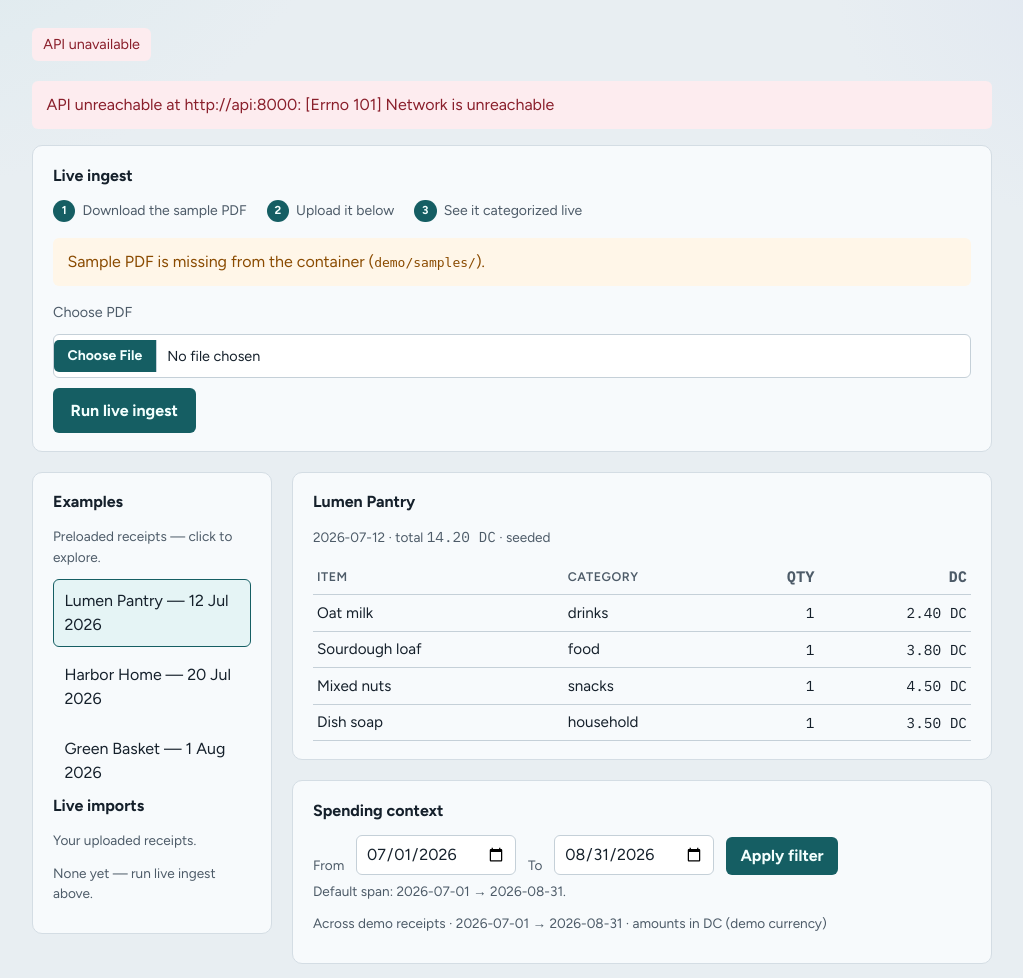
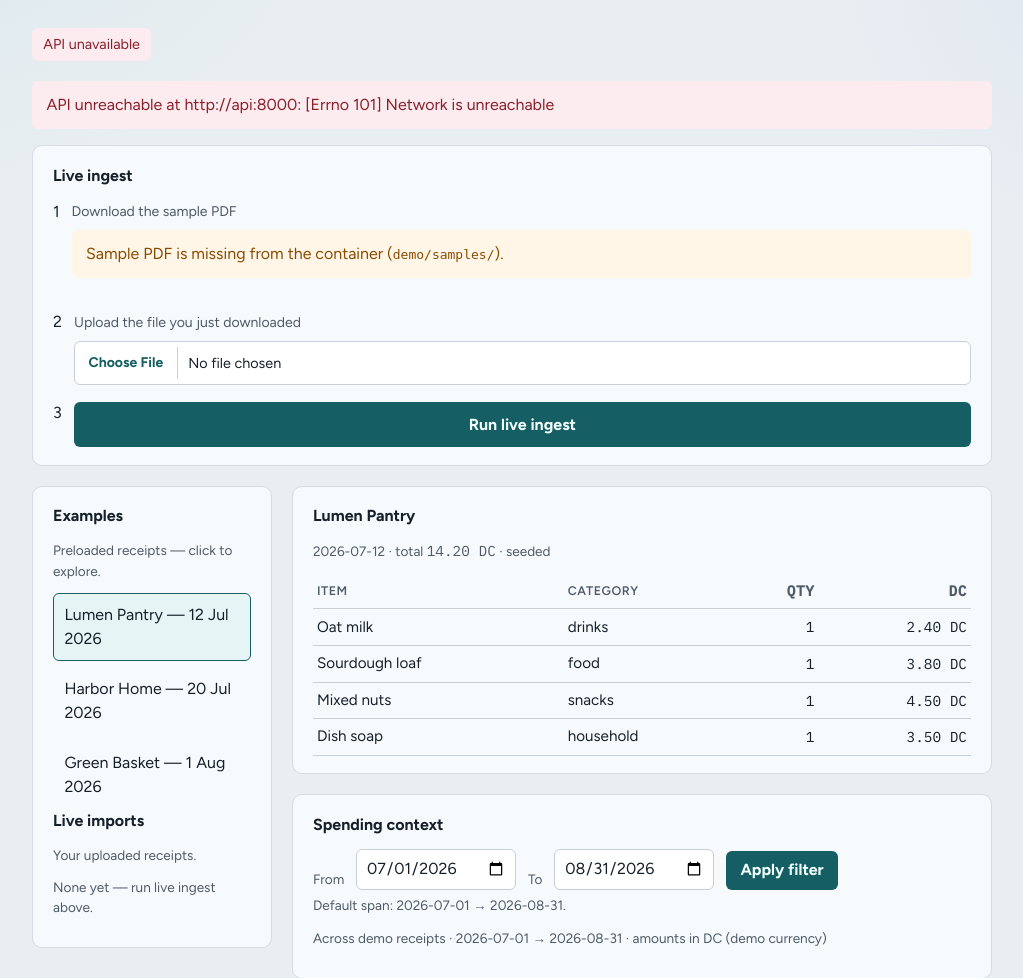
Before and after one commit to RoxanaTapia/receipt-intelligence-demo, a FastAPI app: page / in a window 1280 px wide. Shown: the part 196-1174 px from the top of the page, without its empty margins (128-1151 px from the left). Run offline with FastAPI, Linux system fonts and the light colour scheme; data that the repository does not hold is empty.

Commit message:
Redesign live ingest as vertical 3-step flow with distinct button styles
Co-authored-by: Cursor <cursoragent@cursor.com>

```diff
--- a/demo/app/static/demo.css
+++ b/demo/app/static/demo.css
@@ -265,8 +265,79 @@ th {
   filter: none;
 }
 
-.ingest-wait {
-  margin: 0.35rem 0 0;
+.ingest-steps {
+  display: grid;
+  gap: 1rem;
+  margin-top: 0.5rem;
+}
+
+.ingest-step {
+  display: flex;
+  align-items: flex-start;
+  gap: 0.75rem;
+}
+
+.step-body {
+  display: grid;
+  gap: 0.5rem;
+  flex: 1;
+  padding-top: 0.1rem; /* align label with step-num cap height */
+}
+
+.step-label {
+  font-size: 0.88rem;
+  color: var(--muted);
+}
+
+.ingest-steps input[type="file"] {
+  font: inherit;
+  font-size: 0.9rem;
+  color: var(--ink);
+  border: 1px solid var(--line);
+  border-radius: 6px;
+  padding: 0.3rem 0.3rem 0.3rem 0;
+  background: #fff;
+  cursor: pointer;
+  width: 100%;
+}
+
+.ingest-steps input[type="file"]::file-selector-button {
+  border: 0;
+  border-right: 1px solid var(--line);
+  border-radius: 5px 0 0 5px;
+  padding: 0.35rem 0.85rem;
+  margin-right: 0.65rem;
+  background: #fff;
+  color: var(--accent);
+  font: inherit;
+  font-size: 0.875rem;
+  font-weight: 650;
+  cursor: pointer;
+}
+
+.ingest-steps input[type="file"]::file-selector-button:hover {
+  background: var(--ok-bg);
+}
+
+.ingest-steps button[type="submit"] {
+  border: 0;
+  border-radius: 6px;
+  padding: 0.65rem 1.1rem;
+  background: var(--accent);
+  color: var(--accent-ink);
+  font: inherit;
+  font-weight: 650;
+  cursor: pointer;
+}
+
+.ingest-steps button[type="submit"]:hover {
+  filter: brightness(1.06);
+}
+
+.ingest-steps button[type="submit"]:disabled {
+  cursor: wait;
+  opacity: 0.85;
+  filter: none;
 }
 
 .spending-fresh {
@@ -490,36 +561,6 @@ th {
   background: var(--ok-bg);
 }
 
-.ask-form input[type="file"] {
-  font: inherit;
-  font-size: 0.9rem;
-  color: var(--ink);
-  border: 1px solid var(--line);
-  border-radius: 6px;
-  padding: 0.3rem 0.3rem 0.3rem 0;
-  background: #fff;
-  cursor: pointer;
-  width: 100%;
-}
-
-.ask-form input[type="file"]::file-selector-button {
-  border: 0;
-  border-right: 1px solid var(--line);
-  border-radius: 5px 0 0 5px;
-  padding: 0.35rem 0.85rem;
-  margin-right: 0.65rem;
-  background: var(--accent);
-  color: var(--accent-ink);
-  font: inherit;
-  font-size: 0.875rem;
-  font-weight: 650;
-  cursor: pointer;
-}
-
-.ask-form input[type="file"]::file-selector-button:hover {
-  filter: brightness(1.06);
-}
-
 .note {
   margin-top: 1.5rem;
   color: var(--muted);
--- a/demo/app/templates/index.html
+++ b/demo/app/templates/index.html
@@ -30,20 +30,8 @@
 
 <section class="panel live-panel" id="live-ingest">
   <h2>Live ingest</h2>
-  <ol class="steps">
-    <li>Download the sample PDF</li>
-    <li>Upload it below</li>
-    <li>See it categorized live</li>
-  </ol>
-  {% if sample_ready %}
-  <p class="live-actions">
-    <a class="button secondary" href="{{ public_url('/sample.pdf') }}">Download {{ sample_filename }}</a>
-  </p>
-  {% else %}
-  <div class="banner warn">Sample PDF is missing from the container (<code>demo/samples/</code>).</div>
-  {% endif %}
   <form
-    class="ask-form"
+    class="ingest-steps"
     id="ingest-form"
     method="post"
     action="{{ public_url('/ingest') }}"
@@ -54,8 +42,30 @@
     {% endif %}
     <input type="hidden" name="start" value="{{ window_start }}" />
     <input type="hidden" name="end" value="{{ window_end }}" />
-    <label for="pdf">Choose PDF</label>
+
+    <div class="ingest-step">
+      <span class="step-num">1</span>
+      <div class="step-body">
+        <span class="step-label">Download the sample PDF</span>
+        {% if sample_ready %}
+        <a class="button secondary" href="{{ public_url('/sample.pdf') }}">Download {{ sample_filename }}</a>
+        {% else %}
+        <div class="banner warn">Sample PDF is missing from the container (<code>demo/samples/</code>).</div>
+        {% endif %}
+      </div>
+    </div>
+
+    <div class="ingest-step">
+      <span class="step-num">2</span>
+      <div class="step-body">
+        <span class="step-label">Upload the file you just downloaded</span>
         <input id="pdf" name="pdf" type="file" accept="application/pdf,.pdf" required />
+      </div>
+    </div>
+
+    <div class="ingest-step">
+      <span class="step-num">3</span>
+      <div class="step-body">
         <button type="submit" id="ingest-btn">
           <span class="btn-idle">Run live ingest</span>
           <span class="btn-busy" hidden>Ingesting… this can take a minute</span>
@@ -63,6 +73,8 @@
         <p class="meta ingest-wait" id="ingest-wait" hidden>
           Processing — keep this tab open.
         </p>
+      </div>
+    </div>
   </form>
   {% if live_error %}
   <div class="banner err" style="margin-top: 1rem" role="alert">{{ live_error }}</div>
```
Lines whose indentation alone changed are shown as unchanged.
